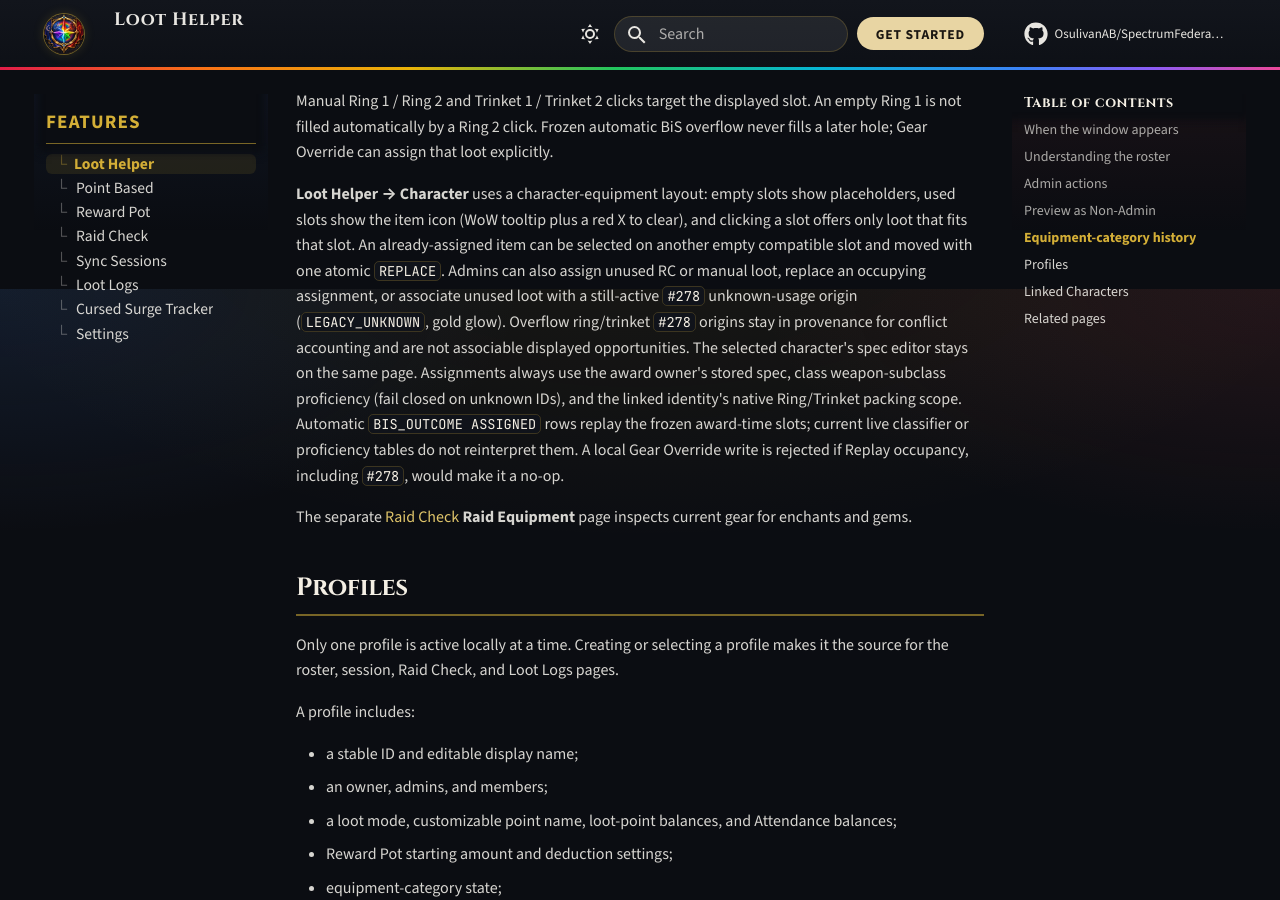
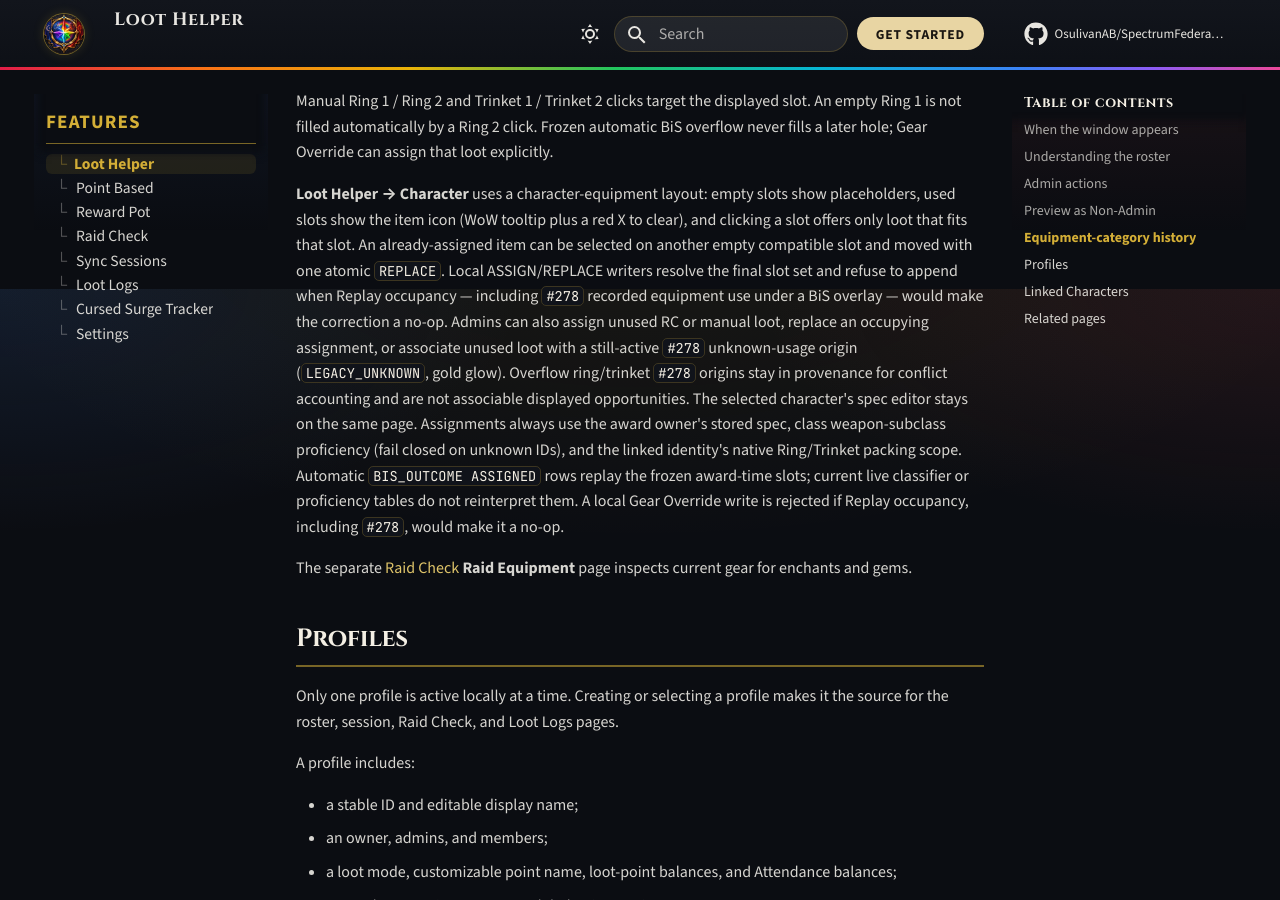
Before and after one commit to OsulivanAB/SpectrumFederation, an MkDocs documentation site: the page built from docs/features/loot-helper.md, in a window 1280 px wide and 900 px high, scrolled down 3311 px. Built offline with MkDocs 1.6.1 and Material for MkDocs 9.7.7, drawn with Linux system fonts in a browser that asks for light colours; comment, search, counter and statistics services are not loaded.

Commit message:
Reject Gear Override REPLACE that would overlay #278 occupancy.
The local writer treated replacingSelf as vacant using the overlaid BiS board, so a REPLACE on an assigned slot that also had recorded equipment use could append successfully and then no-op in Replay.

Co-authored-by: anthony.r.bahl <anthony.r.bahl@gmail.com>

```diff
--- a/docs/features/loot-helper.md
+++ b/docs/features/loot-helper.md
@@ -83,7 +83,7 @@ Linked characters share the projected equipment opportunity state. Unmarked hist
 
 Manual Ring 1 / Ring 2 and Trinket 1 / Trinket 2 clicks target the displayed slot. An empty Ring 1 is not filled automatically by a Ring 2 click. Frozen automatic BiS overflow never fills a later hole; Gear Override can assign that loot explicitly.
 
-**Loot Helper → Character** uses a character-equipment layout: empty slots show placeholders, used slots show the item icon (WoW tooltip plus a red X to clear), and clicking a slot offers only loot that fits that slot. An already-assigned item can be selected on another empty compatible slot and moved with one atomic `REPLACE`. Admins can also assign unused RC or manual loot, replace an occupying assignment, or associate unused loot with a still-active `#278` unknown-usage origin (`LEGACY_UNKNOWN`, gold glow). Overflow ring/trinket `#278` origins stay in provenance for conflict accounting and are not associable displayed opportunities. The selected character's spec editor stays on the same page. Assignments always use the award owner's stored spec, class weapon-subclass proficiency (fail closed on unknown IDs), and the linked identity's native Ring/Trinket packing scope. Automatic `BIS_OUTCOME ASSIGNED` rows replay the frozen award-time slots; current live classifier or proficiency tables do not reinterpret them. A local Gear Override write is rejected if Replay occupancy, including `#278`, would make it a no-op.
+**Loot Helper → Character** uses a character-equipment layout: empty slots show placeholders, used slots show the item icon (WoW tooltip plus a red X to clear), and clicking a slot offers only loot that fits that slot. An already-assigned item can be selected on another empty compatible slot and moved with one atomic `REPLACE`. Local ASSIGN/REPLACE writers resolve the final slot set and refuse to append when Replay occupancy — including `#278` recorded equipment use under a BiS overlay — would make the correction a no-op. Admins can also assign unused RC or manual loot, replace an occupying assignment, or associate unused loot with a still-active `#278` unknown-usage origin (`LEGACY_UNKNOWN`, gold glow). Overflow ring/trinket `#278` origins stay in provenance for conflict accounting and are not associable displayed opportunities. The selected character's spec editor stays on the same page. Assignments always use the award owner's stored spec, class weapon-subclass proficiency (fail closed on unknown IDs), and the linked identity's native Ring/Trinket packing scope. Automatic `BIS_OUTCOME ASSIGNED` rows replay the frozen award-time slots; current live classifier or proficiency tables do not reinterpret them. A local Gear Override write is rejected if Replay occupancy, including `#278`, would make it a no-op.
 
 The separate [Raid Check](raid-check.md) **Raid Equipment** page inspects current gear for enchants and gems.
 
```
Also changed, not shown: docs/development/loot-helper/index.md (+1 -1 lines), 2 other files.
